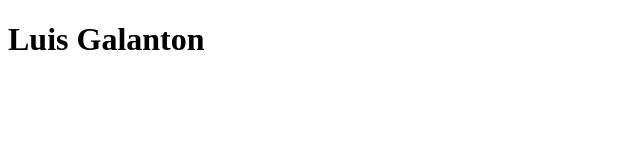
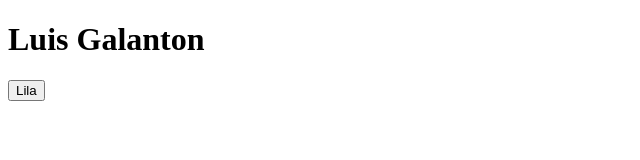
Before and after one commit to Luis-707/proyectos, a plain HTML site: page P1/index.html in a window 1280 px wide. Shown: the full height of the page, 0-640 px from the left. Drawn offline with Linux system fonts and the light colour scheme.

Commit message:
Cambios menores

```diff
--- a/P1/index.html
+++ b/P1/index.html
@@ -9,5 +9,7 @@
 
 <h1>Luis Galanton</h1>
 
+<input type="button" value="Lila">
+
 </body>
 </html>
```
